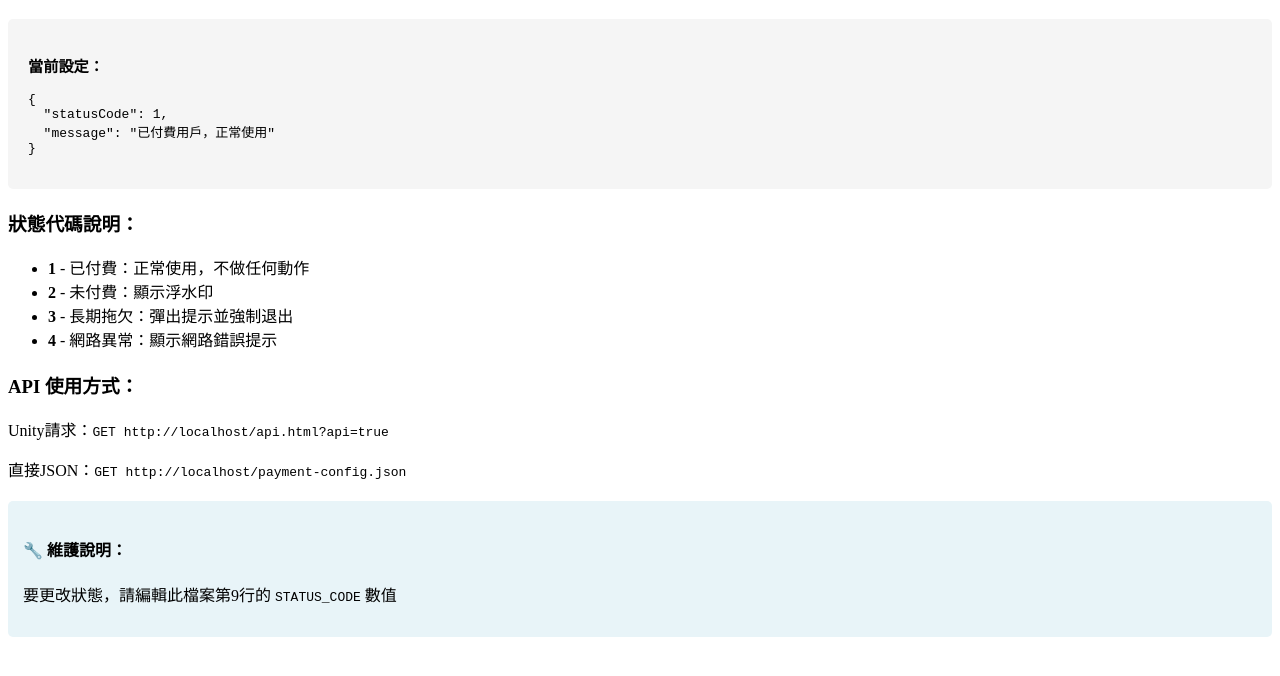
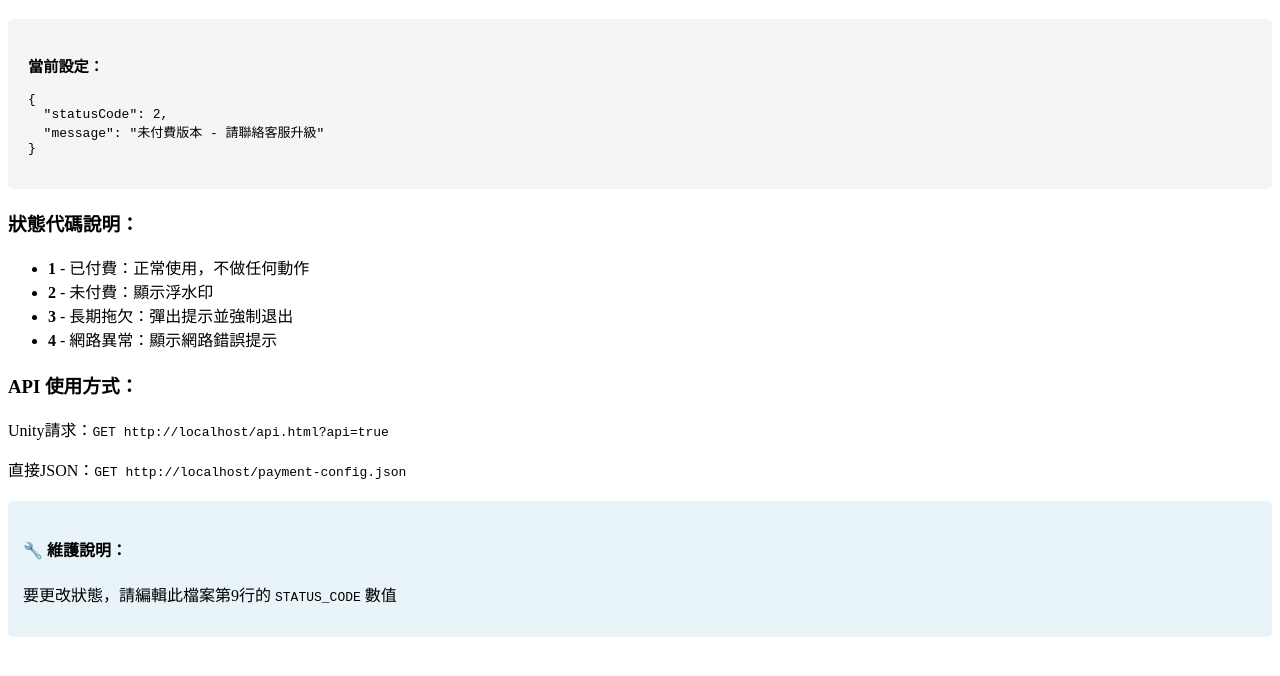
Before and after one commit to alals93vu6/Money-Return-Detector, a plain HTML site: page api.html in a window 1280 px wide. Shown: the part 70-746 px from the top of the page. Drawn offline with Linux system fonts and the light colour scheme.

Commit message:
index 2 Test

```diff
--- a/api.html
+++ b/api.html
@@ -9,7 +9,7 @@
         // 付費驗證API - 根據設定的狀態代碼回傳JSON
 
         // 在這裡設定要回傳的狀態代碼 (1-4)
-        const STATUS_CODE = 1;  // ← 您可以修改這個數字
+        const STATUS_CODE = 2;  // ← 您可以修改這個數字
 
         // 狀態代碼對應的訊息
         const STATUS_MESSAGES = {
```
